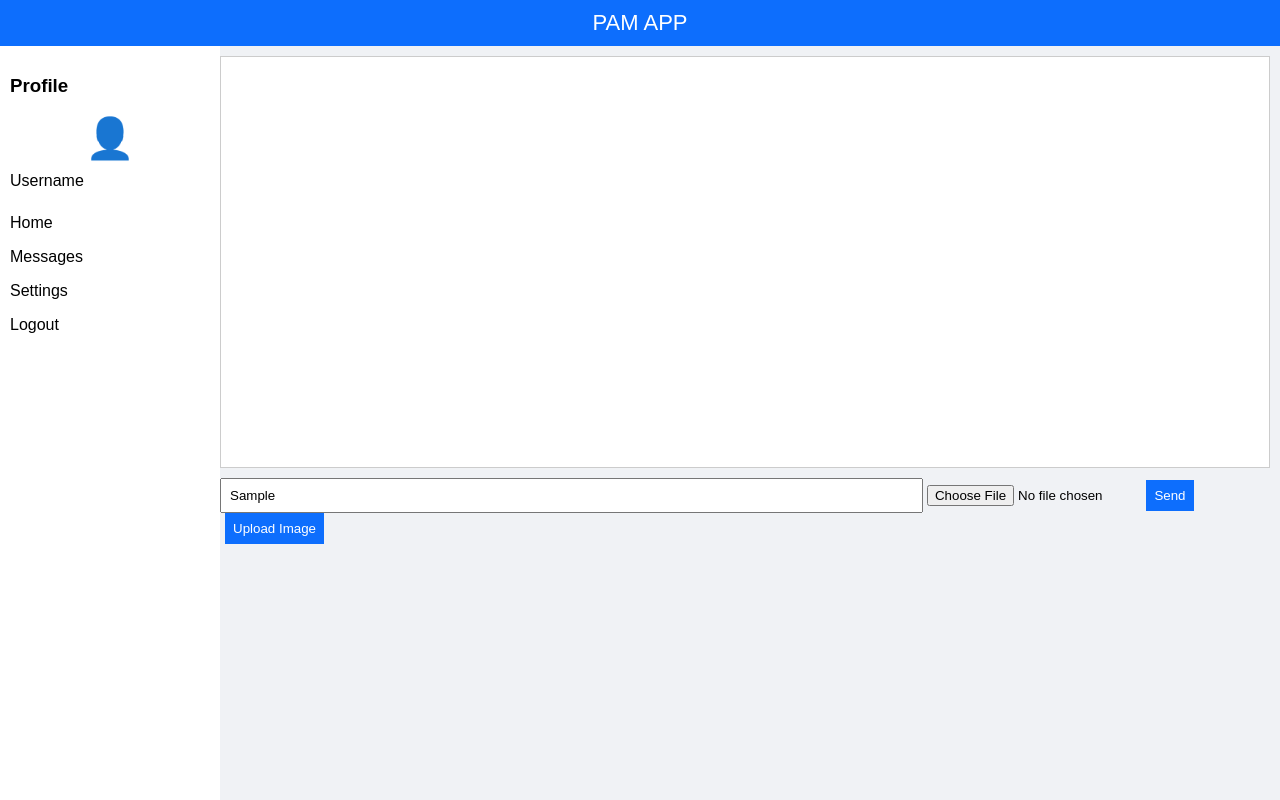
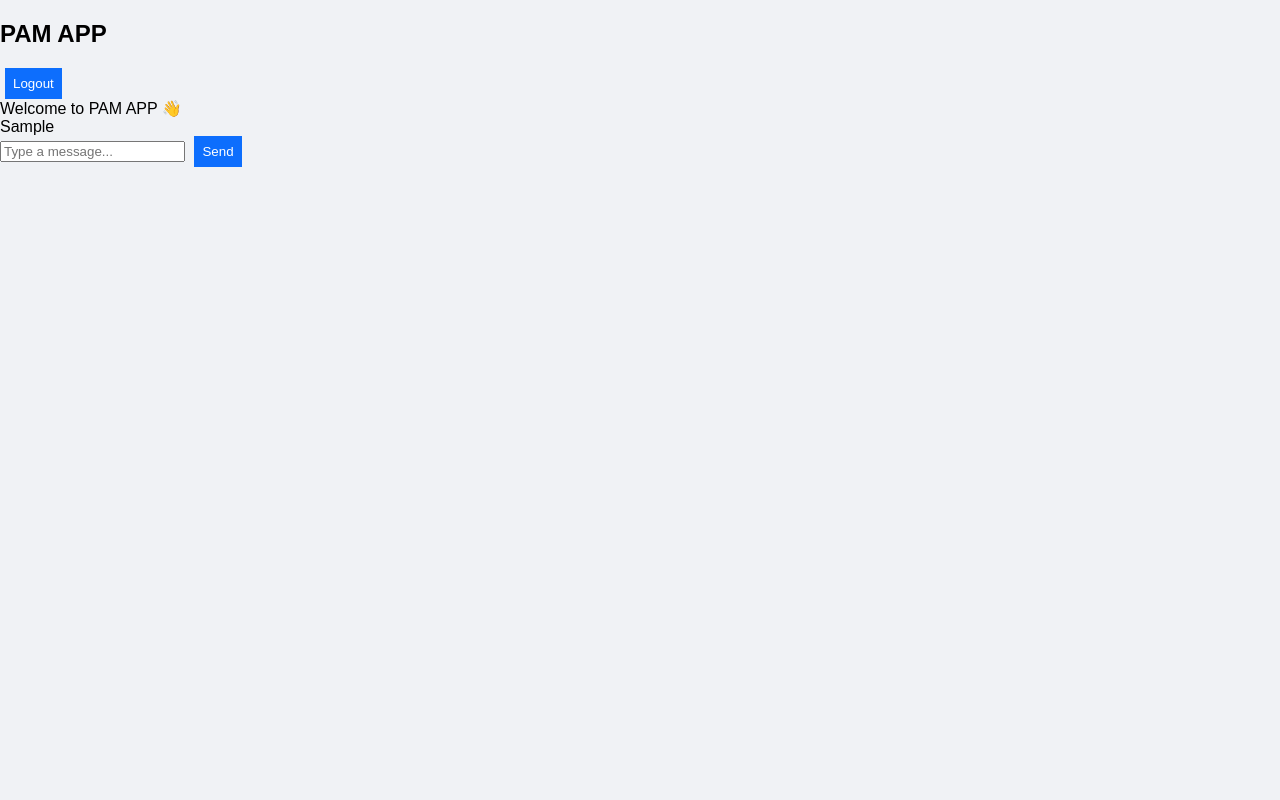
Before and after one commit to corneliuspam/public-chat-app, a website: page publc/dashboard.html in a window 1280 px wide. Both pictures are taken after typing "Sample" into the empty fields and a click on the button "Send". Drawn offline with nearby package versions, Linux system fonts and the light colour scheme; files that its build step writes are made by us from their sources.

Commit message:
Update dashboard.html

```diff
--- a/publc/dashboard.html
+++ b/publc/dashboard.html
@@ -1,33 +1,48 @@
 <!DOCTYPE html>
 <html lang="en">
 <head>
-<meta charset="UTF-8">
-<meta name="viewport" content="width=device-width, initial-scale=1.0">
-<title>PAM APP Dashboard</title>
-<link rel="stylesheet" href="style.css">
+  <meta charset="UTF-8" />
+  <title>PAM APP – Dashboard</title>
+  <meta name="viewport" content="width=device-width, initial-scale=1.0">
+  <link rel="stylesheet" href="style.css">
 </head>
-<body>
-<div class="header">PAM APP</div>
-<div class="sidebar">
-  <h3>Profile</h3>
-  <div id="profile-pic">👤</div>
-  <div id="username">Username</div>
-  <ul class="menu">
-    <li>Home</li>
-    <li>Messages</li>
-    <li>Settings</li>
-    <li>Logout</li>
-  </ul>
-</div>
-<div class="main-content">
-  <div id="messages"></div>
-  <input type="text" id="msg" placeholder="Type message">
-  <input type="file" id="file">
-  <button onclick="sendMsg()">Send</button>
-  <button onclick="sendImage()">Upload Image</button>
-</div>
+<body class="dashboard-body">
 
-<script src="/socket.io/socket.io.js"></script>
-<script src="dashboard.js"></script>
+  <!-- Top Bar -->
+  <div class="top-bar">
+    <h2>PAM APP</h2>
+    <button onclick="logout()">Logout</button>
+  </div>
+
+  <!-- Chat Area -->
+  <div class="chat-container" id="chat-box">
+    <div class="message other">Welcome to PAM APP 👋</div>
+  </div>
+
+  <!-- Message Input -->
+  <div class="chat-input">
+    <input type="text" id="message" placeholder="Type a message..." />
+    <button onclick="sendMessage()">Send</button>
+  </div>
+
+  <script>
+    function sendMessage() {
+      const input = document.getElementById("message");
+      if (!input.value.trim()) return;
+
+      const msg = document.createElement("div");
+      msg.className = "message me";
+      msg.textContent = input.value;
+
+      document.getElementById("chat-box").appendChild(msg);
+      input.value = "";
+      msg.scrollIntoView();
+    }
+
+    function logout() {
+      window.location.href = "/";
+    }
+  </script>
+
 </body>
 </html>
```
